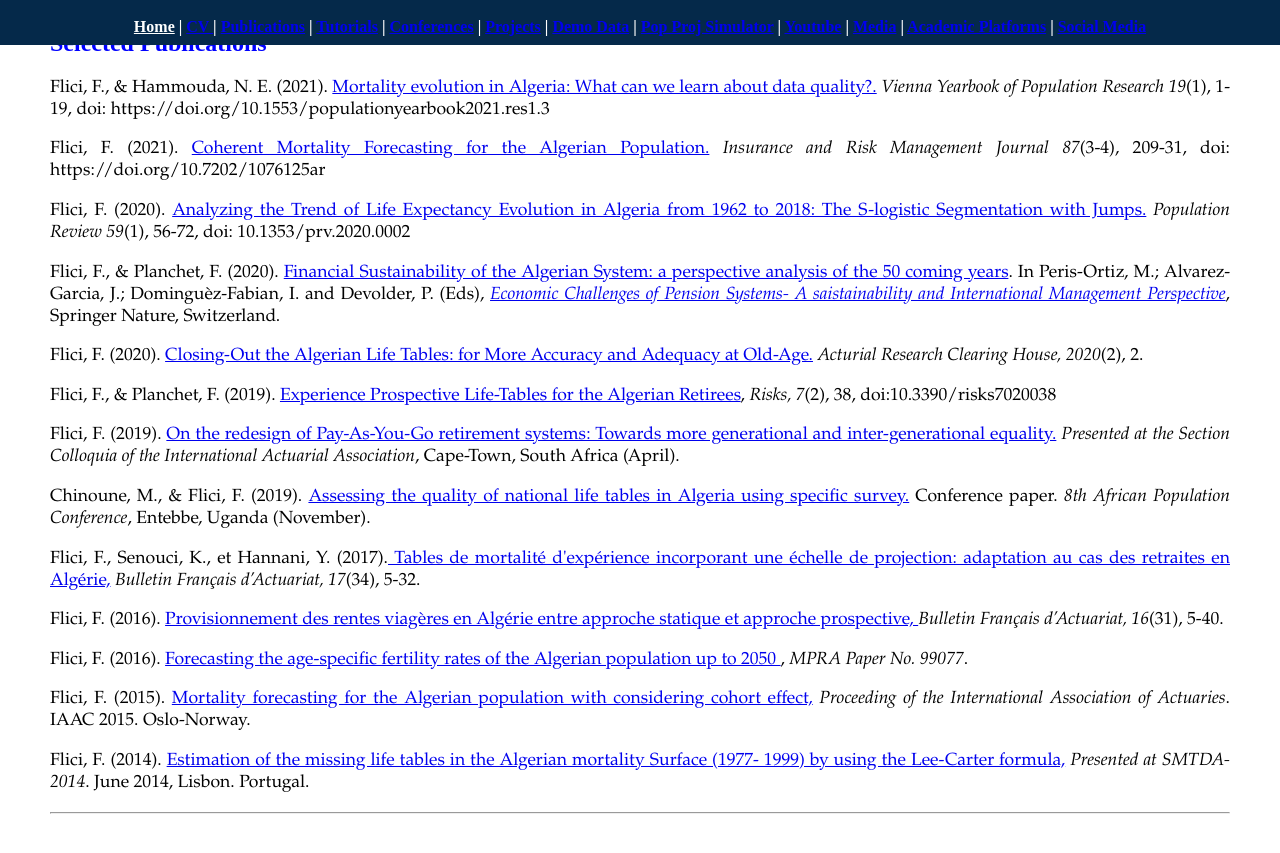
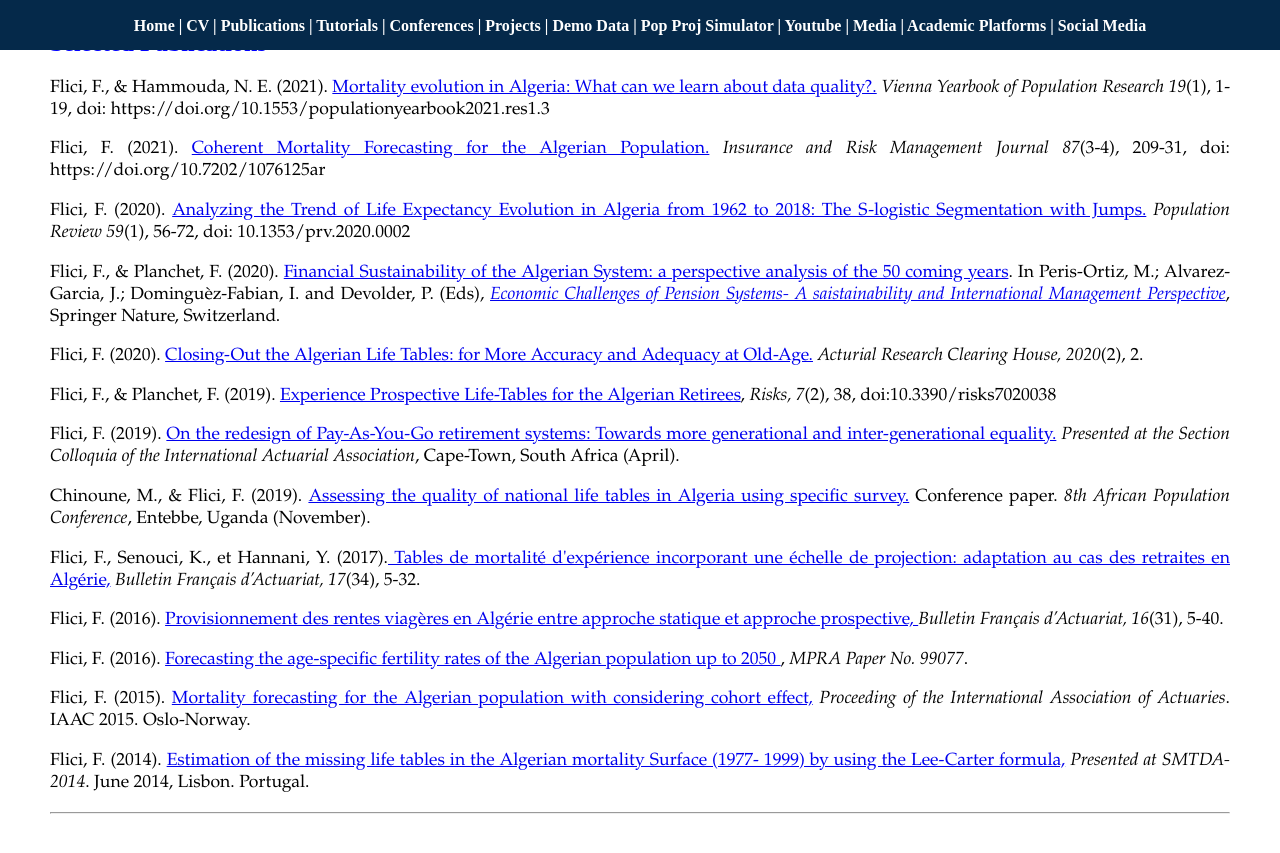
Before and after one commit to Farid-FLICI/farid-flici.github.io, a Jekyll site: the page pub.html, which Jekyll copies as it is, in a window 1280 px wide. Shown: the top 853 px of the page. Built offline with Jekyll 4.4.1, drawn with Linux system fonts in a browser that asks for light colours.

Commit message:
Update pub.html

```diff
--- a/pub.html
+++ b/pub.html
@@ -52,18 +52,17 @@ h3 {
   left:0;
   width: 100%;
   background-color: #05294a;
-  height:45px;
+  height:50px;
 }
 
-  .a {color: #ffffff;
-    text-decoration: none;
+  .a {color: #ffffff; text-decoration: none;
     }
 
 .topnav_a {
   float: center;
   color: #ffffff;
   text-align: center;
-  padding: 2px 2px;
+  padding: 1px 1px;
   text-decoration: none;
   font-size: 16px;
   display: block;
@@ -77,29 +76,29 @@ h3 {
 <div class="topnav">
 <div class="topnav_a">
 <p style="text-align:center; font-size:100%;font-family:Century Gothic; color:#ffffff; ">
-<a  href="#bio" style="color:white">Home</a>
+<a  href="#bio" class="a" >Home</a>
 <a> |  </a>
-<a  href="#cv"> CV </a>
+<a  href="#cv" class="a" > CV </a>
 <a> |  </a>
-<a  href="#pub">Publications</a>
+<a  href="#pub" class="a" >Publications</a>
 <a> |  </a>
-<a  href="#tuto">Tutorials</a>
+<a  href="#tuto" class="a">Tutorials</a>
 <a> |  </a>
-<a  href="#conf">Conferences</a>
+<a  href="#conf" class="a" >Conferences</a>
 <a> |  </a>
-<a  href="#proj">Projects</a>
+<a  href="#proj" class="a" >Projects</a>
 <a> |  </a>
-<a  href="#data">Demo Data</a>
+<a  href="#data" class="a" >Demo Data</a>
 <a> |  </a>
-<a  href="#PPS">Pop Proj Simulator</a>
+<a  href="#PPS" class="a" >Pop Proj Simulator</a>
 <a> |  </a>
-<a  href="#yout">Youtube</a>
+<a  href="#yout" class="a">Youtube</a>
 <a> |  </a>
-<a  href="#med">Media</a>
+<a  href="#med" class="a">Media</a>
 <a> |  </a>
-<a  href="#acad">Academic Platforms</a>
+<a  href="#acad" class="a">Academic Platforms</a>
 <a> |  </a>
-<a  href="#soc">Social Media</a>
+<a  href="#soc" class="a">Social Media</a>
    </p></div></div>
    </b>
 
```
